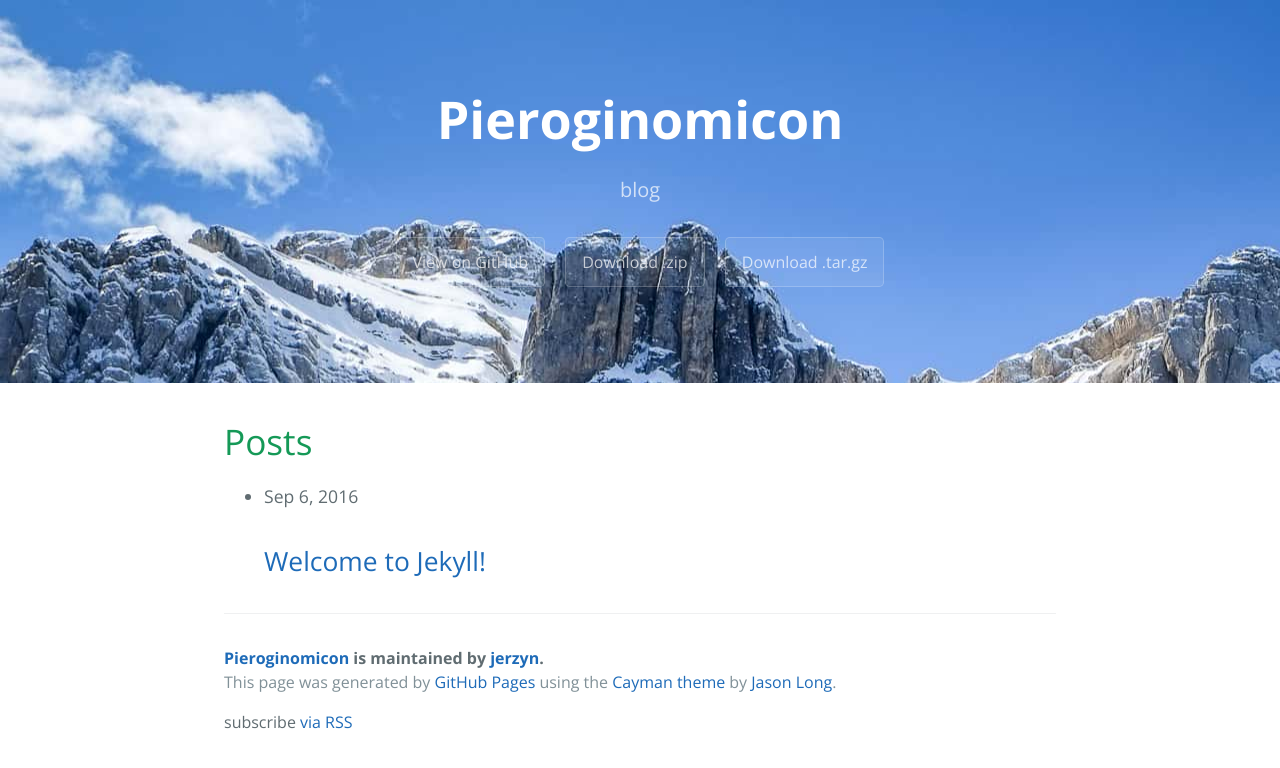
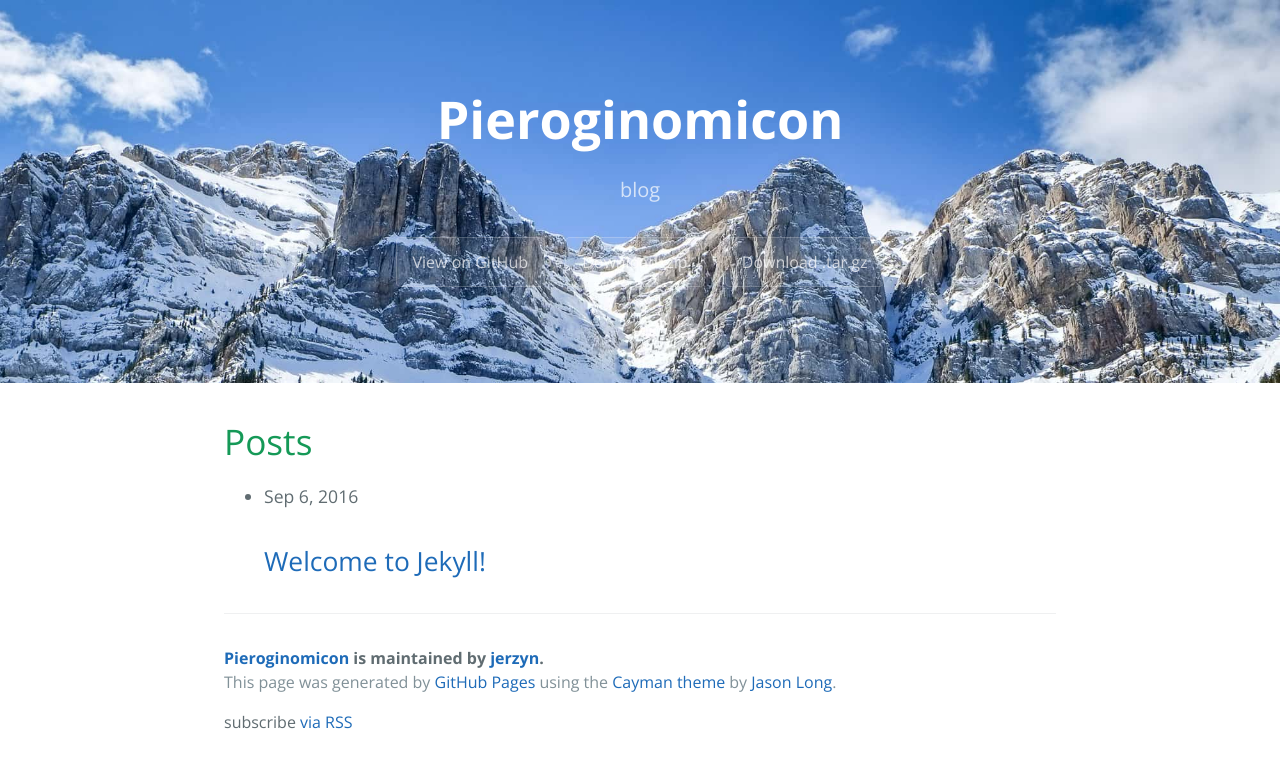
Before and after one commit to jerzyn/pieroginomicon, a Jekyll site: the page built from index.html, in a window 1280 px wide. Shown: the top 768 px of the page. Built offline with Jekyll 4.4.1, drawn with Linux system fonts in a browser that asks for light colours.

Commit message:
Styles for header image

```diff
--- a/stylesheets/stylesheet.css
+++ b/stylesheets/stylesheet.css
@@ -57,7 +57,8 @@ a {
   color: #fff;
   text-align: center;
   background-color: #159957;
-  background-image: url("/images/serra-del-cadi-min.jpg") }
+  background-image: url("/images/serra-del-cadi-min.jpg");
+  background-size: cover; }
 
 .page-header.post {
     padding: 1em 0
```
